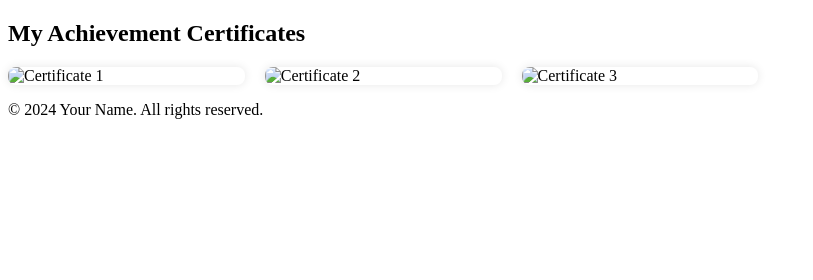
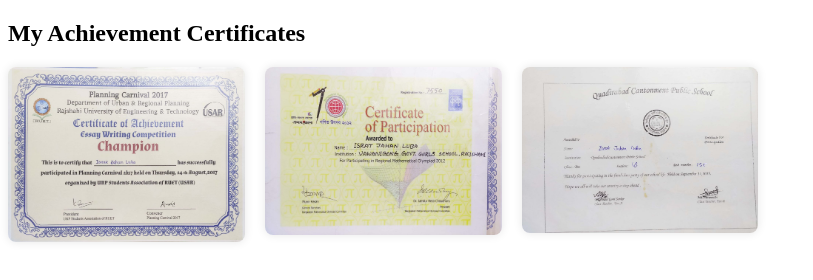
Before and after one commit to IsrakLuba/assignment-3, a plain HTML site: page assignment-3/gallery.html in a window 1280 px wide. Shown: the whole page, without its empty margins (0-813 px from the left). Drawn offline with Linux system fonts and the light colour scheme.

Commit message:
second commit

```diff
--- a/assignment-3/gallery.html
+++ b/assignment-3/gallery.html
@@ -26,15 +26,13 @@
     <div class="container">
         <h2>My Achievement Certificates</h2>
         <div class="gallery">
-            <img src="certificate1.jpg" alt="Certificate 1">
-            <img src="certificate2.jpg" alt="Certificate 2">
-            <img src="certificate3.jpg" alt="Certificate 3">
+            <img src="certificate-1.jpg" alt="Certificate 1">
+            <img src="certificate-2.jpg" alt="Certificate 2">
+            <img src="certificate-3.jpg" alt="Certificate 3">
             <!-- Add more images as needed -->
         </div>
     </div>
 
-    <footer>
-        <p>&copy; 2024 Your Name. All rights reserved.</p>
-    </footer>
+
 </body>
 </html>
```
Also changed, not shown: assignment-3/certificate-1.jpg (added), assignment-3/certificate-2.jpg (added), assignment-3/certificate-3.jpg (added).
